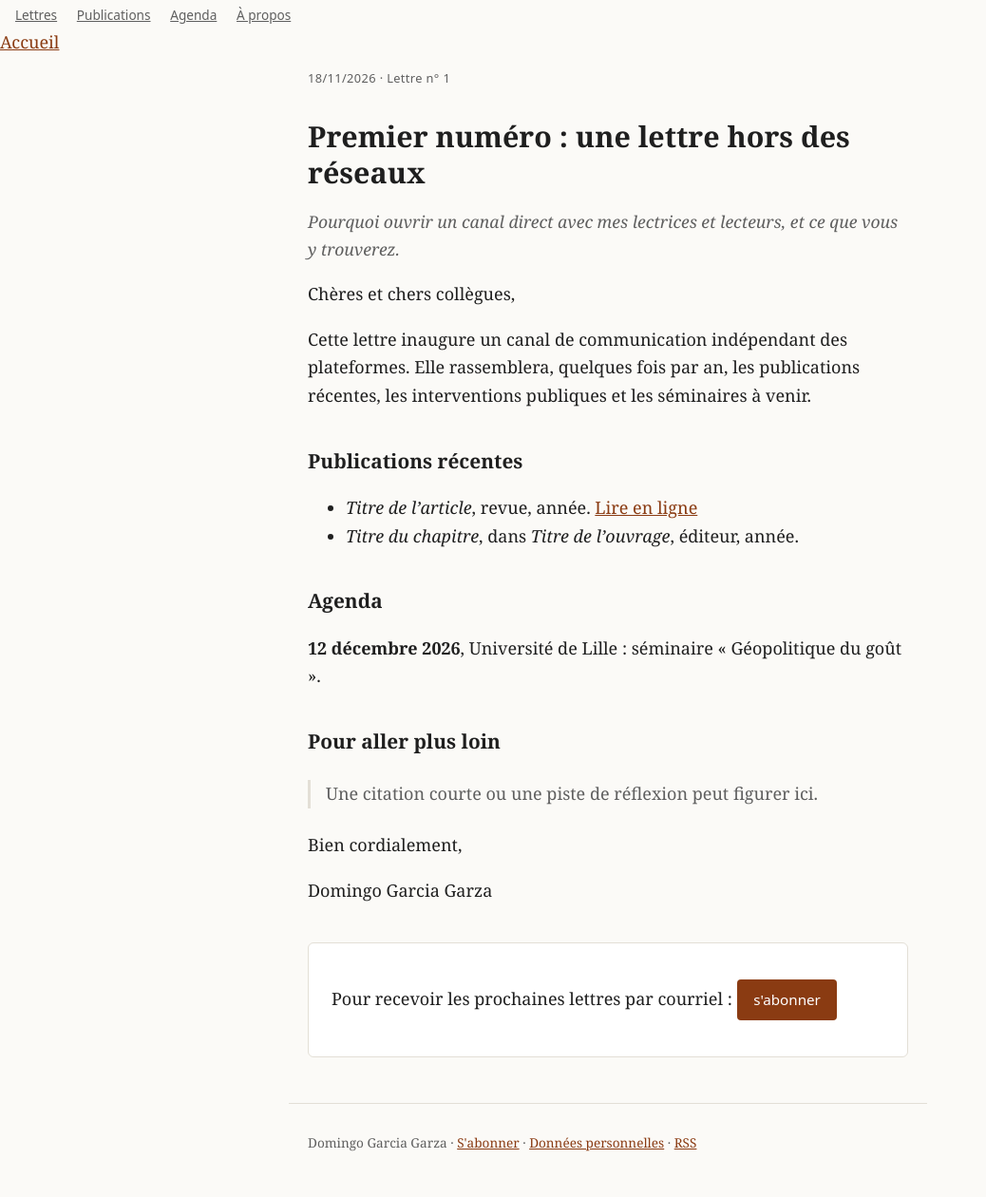
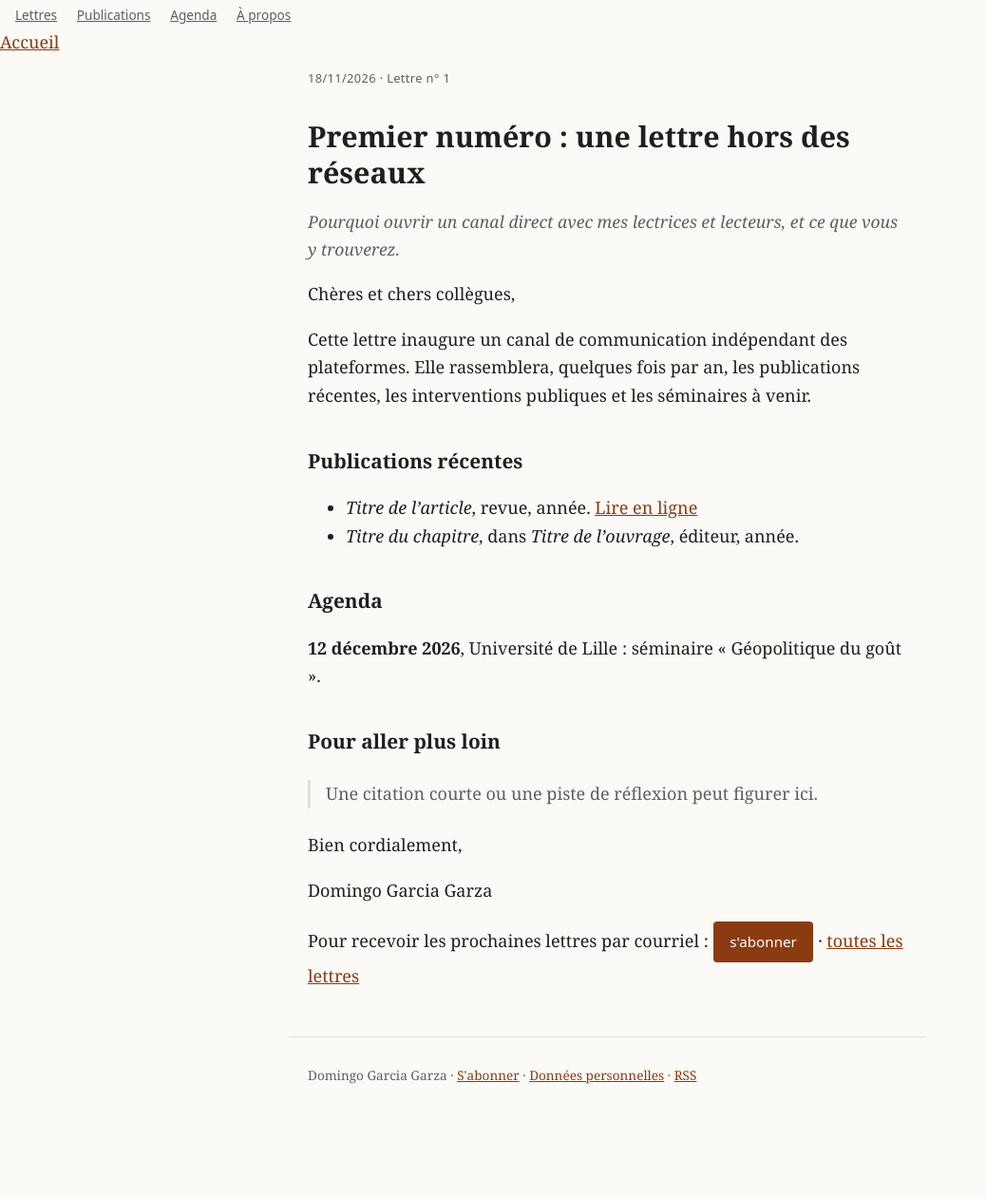
Before and after one commit to domgarci/lettre, a Jekyll site: the page built from _posts/2026-11-18-premiere-lettre.md, in a window 1280 px wide. Shown: the whole page at 95% size, without its empty margins (0-1038 px from the left). Built offline with Jekyll 4.4.1, drawn with Linux system fonts in a browser that asks for light colours; after the commit the page ends 1189 px from its top, so only the background shows below that.

Commit message:
Update lettre.html

```diff
--- a/_layouts/lettre.html
+++ b/_layouts/lettre.html
@@ -1,5 +1,6 @@
 ---
 layout: default
+theme: papier
 ---
 <article class="lettre">
   <p class="date">{{ page.date | date: "%d/%m/%Y" }}{% if page.numero %} · Lettre n° {{ page.numero }}{% endif %}</p>
@@ -8,8 +9,9 @@ layout: default
   {{ content }}
 </article>
 
-<section class="encart-inscription">
+<section class="encart">
   <p>Pour recevoir les prochaines lettres par courriel :
-    <a class="bouton" href="mailto:{{ site.email_contact }}?subject=Inscription%20%C3%A0%20la%20lettre&amp;body=Je%20souhaite%20recevoir%20la%20lettre%20d%27information%20%C3%A0%20cette%20adresse.">s'abonner</a>
+    <a class="bouton" href="{{ '/a-propos/' | relative_url }}#inscription">s'abonner</a>
+    · <a href="{{ '/lettres/' | relative_url }}">toutes les lettres</a>
   </p>
 </section>
```
